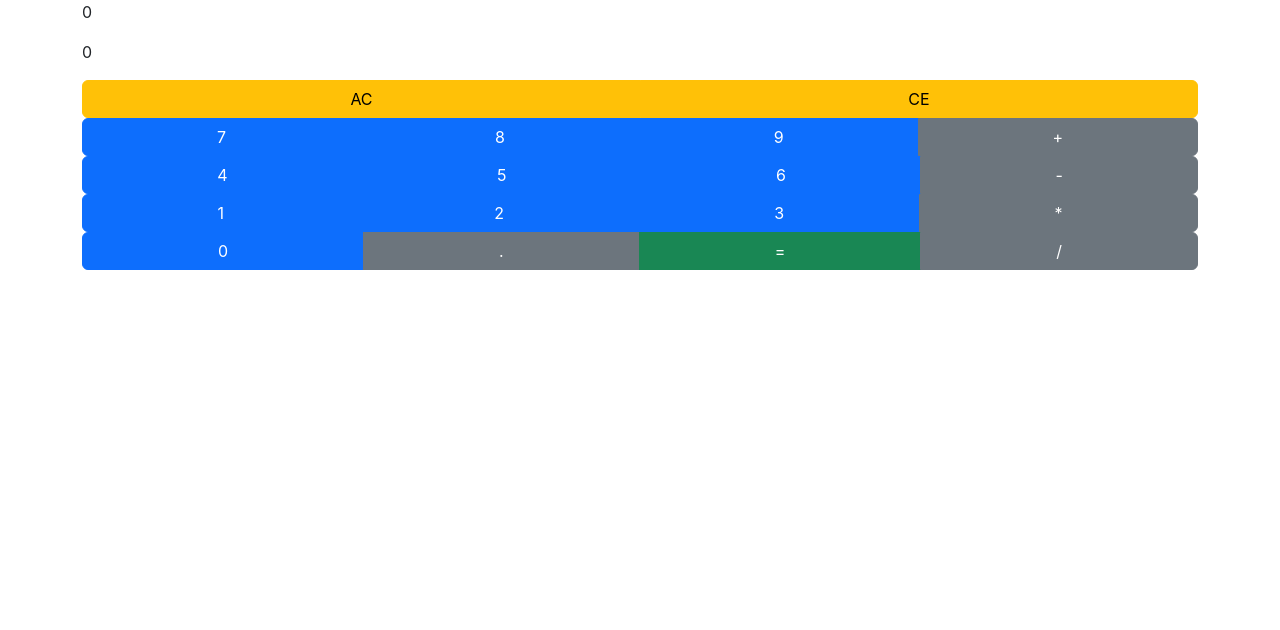
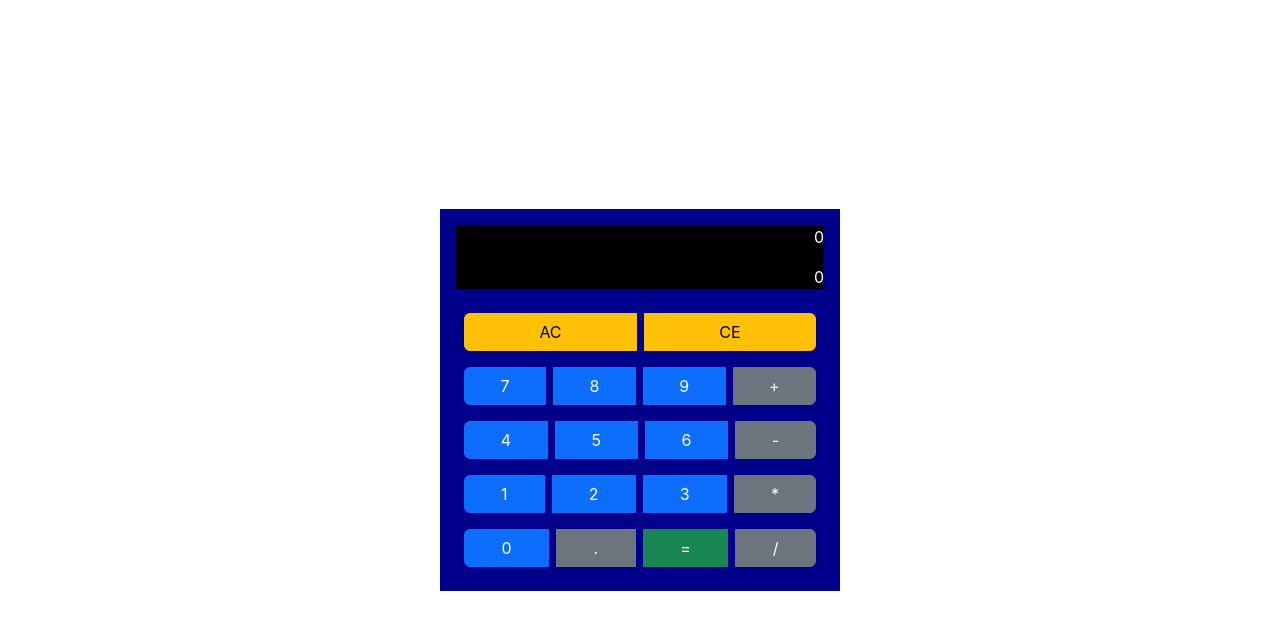
Before and after one commit to vitanv/Calculator-app, a React (Create React App) app: page / in a window 1280 px wide. Shown: the top 630 px of the page. Built offline with nearby package versions, Linux system fonts and the light colour scheme.

Commit message:
Improved layout

```diff
--- a/src/App.css
+++ b/src/App.css
@@ -0,0 +1,16 @@
+.container{
+  width: 50vh;
+  background-color: darkblue;
+  padding: 1rem;
+}
+.display{
+  text-align: end;
+  background-color: black;
+  color: white;
+}
+
+.btn{
+  height: auto;
+  width: auto;
+  margin: 0.5rem;
+}
--- a/src/index.css
+++ b/src/index.css
@@ -1,5 +1,11 @@
 body {
+  height: 100vh;
   margin: 0;
+  display: flex;
+  justify-content: center;
+  align-items: center;
+  text-align: center;
+  min-height: 100vh;
   font-family: -apple-system, BlinkMacSystemFont, 'Segoe UI', 'Roboto', 'Oxygen',
     'Ubuntu', 'Cantarell', 'Fira Sans', 'Droid Sans', 'Helvetica Neue',
     sans-serif;
```
